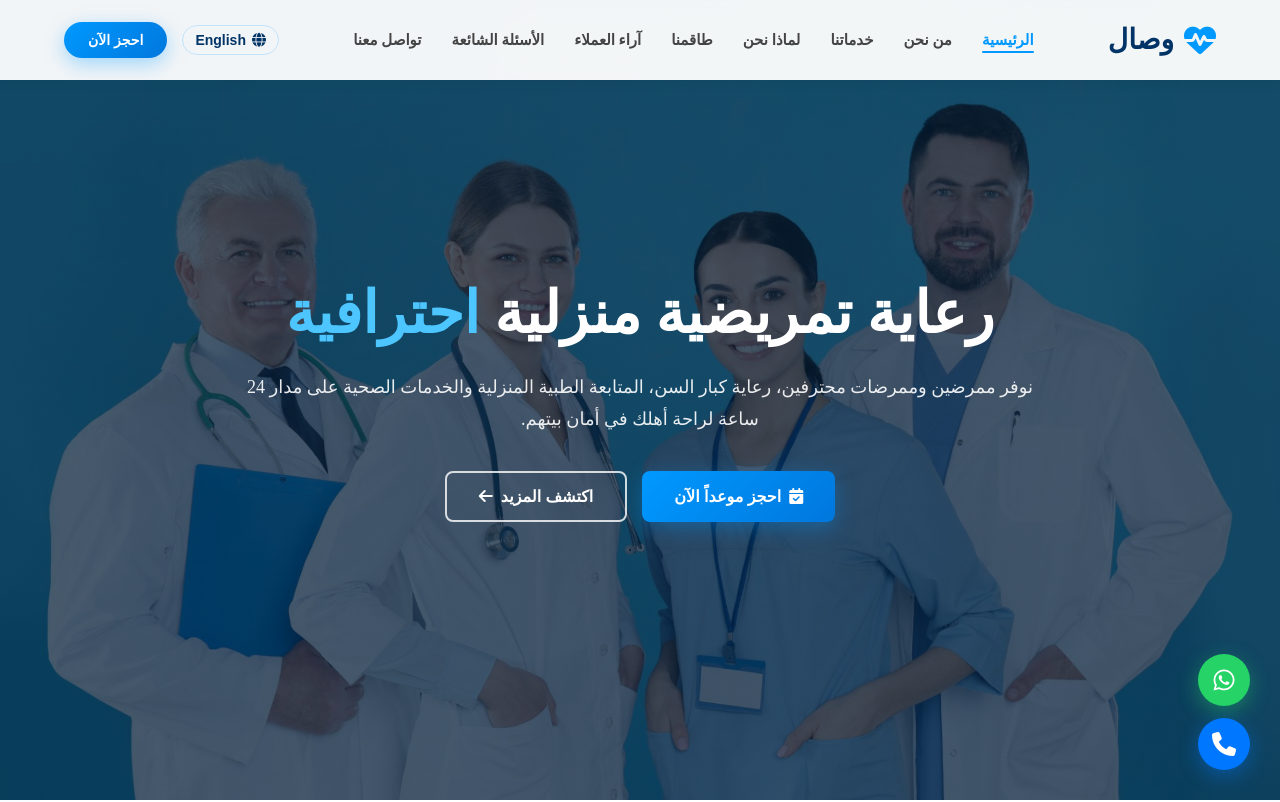
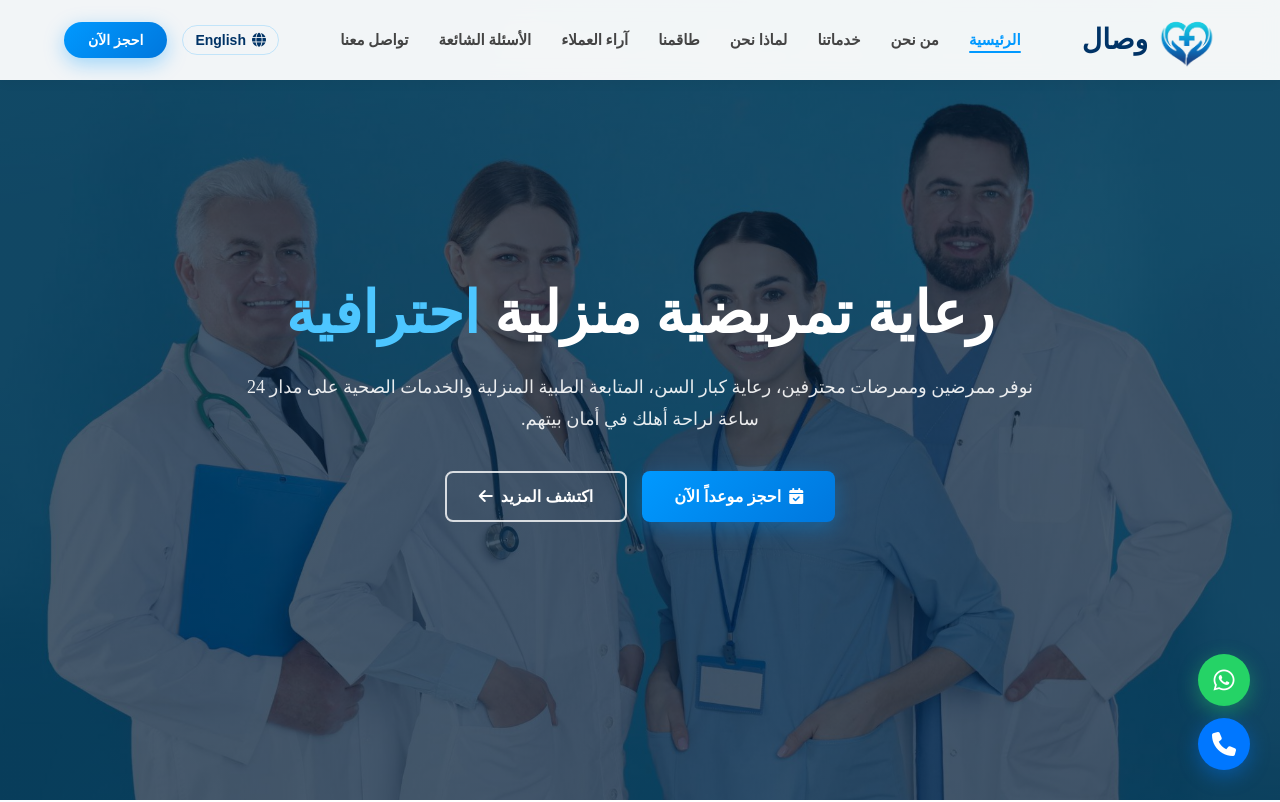
Before and after one commit to zyad3sker/Wisal, a plain HTML site: page index.html in a window 1280 px wide. Shown: the top 802 px of the page. Drawn offline with Linux system fonts and the light colour scheme.

Commit message:
Refactor project structure to modular files, add Arabic/English versions, interactive booking form, FAQ accordion, medical team, testimonials, and floating support buttons

```diff
--- a/css/navigation.css
+++ b/css/navigation.css
@@ -49,6 +49,13 @@ nav {
     display: flex;
     align-items: center;
     gap: 10px;
+}
+
+.logo-img {
+    height: 58px;
+    width: auto;
+    object-fit: contain;
+    transition: var(--transition-normal);
 }
 
 .logo i {
--- a/index.html
+++ b/index.html
@@ -18,7 +18,7 @@
 <header id="header">
     <nav>
         <a href="#" class="logo">
-            <i class="fa-solid fa-heart-pulse"></i>
+            <img src="./img/wisal_logo.png" alt="وصال للرعاية الصحية" class="logo-img">
             <h2>وصال</h2>
         </a>
 
@@ -428,7 +428,7 @@
     <div class="footer-container">
         <div class="footer-brand">
             <div class="logo">
-                <i class="fa-solid fa-heart-pulse"></i>
+                <img src="./img/wisal_logo.png" alt="وصال للرعاية الصحية" class="logo-img">
                 <h2>وصال</h2>
             </div>
             <p>نحن شريكك الموثوق لتقديم رعاية صحية منزلية متكاملة تضمن الأمان للمريض والطمأنينة لعائلته، بأعلى معايير الجودة الطبية والرحمة الإنسانية.</p>
```
Also changed, not shown: index-en.html (+2 -2 lines), img/banar.png (added), img/custom_logo_1784643710499.png (added), img/logo.png (added), img/panar.png (added), img/wisal_logo.png (added).
